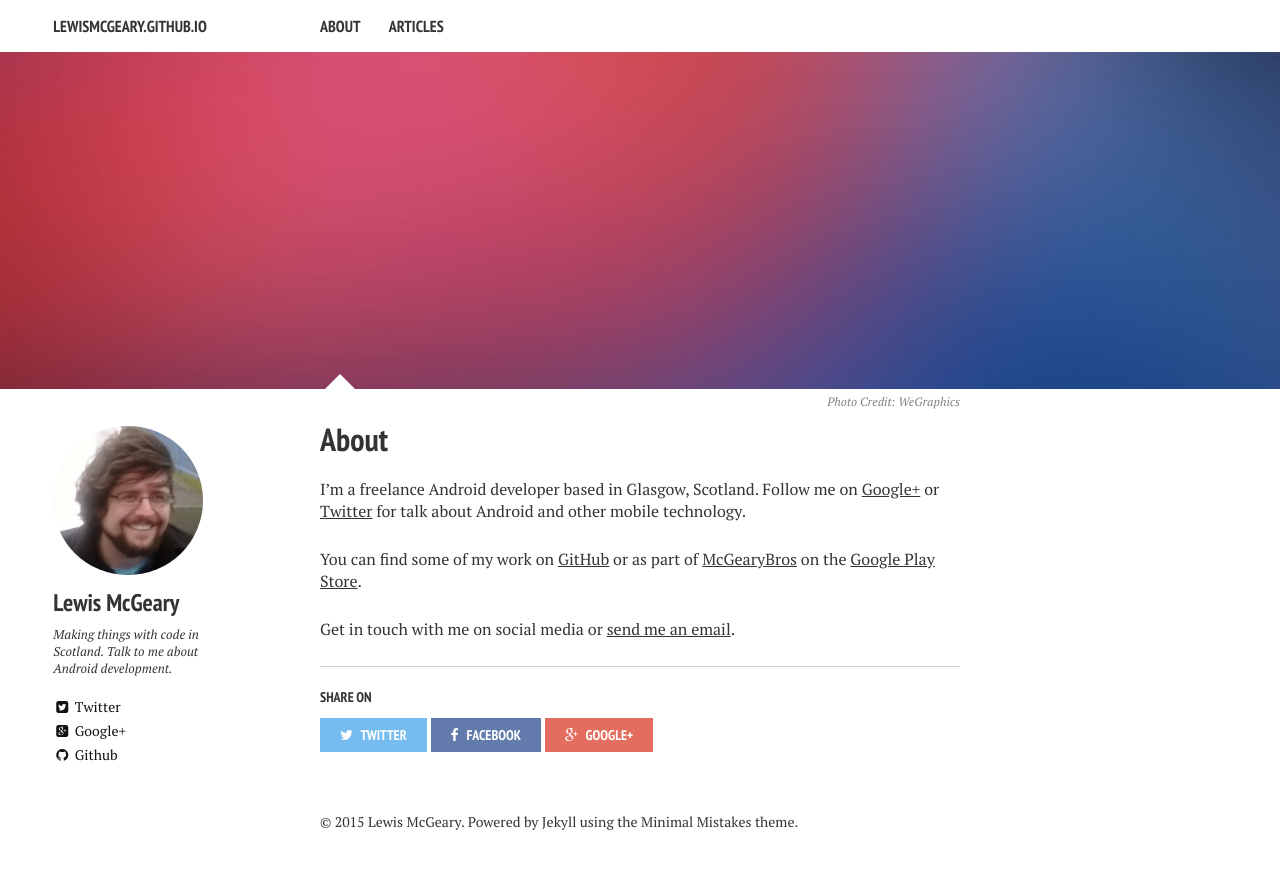
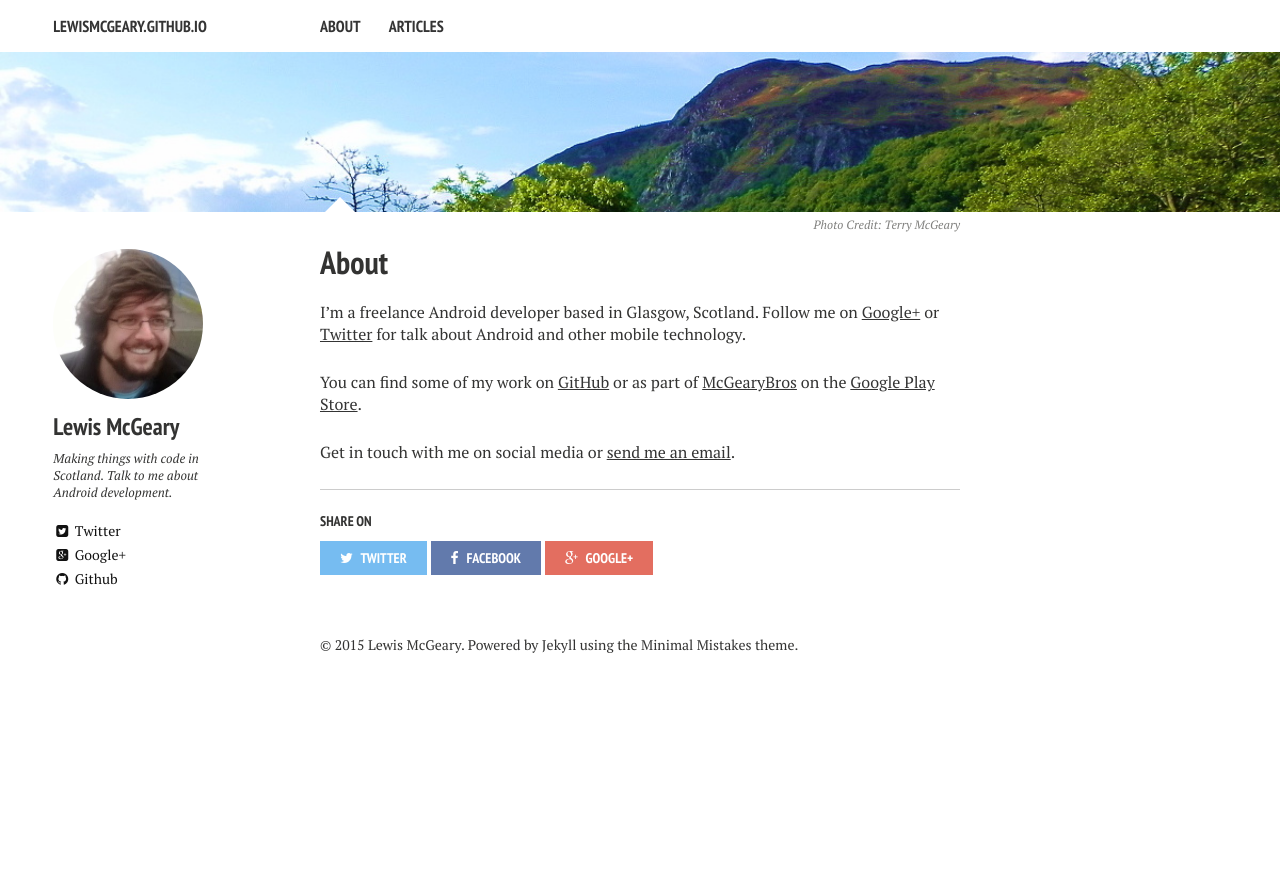
Before and after one commit to lewismcgeary/lewismcgeary.github.io, a Jekyll site: the page built from about/index.md, in a window 1280 px wide. Shown: the top 869 px of the page. Built offline with Jekyll 4.4.1, drawn with Linux system fonts in a browser that asks for light colours; nearby versions of some CDN libraries.

Commit message:
change about and posts index pages to use aberfoyle feature image

```diff
--- a/about/index.md
+++ b/about/index.md
@@ -5,9 +5,9 @@
 modified: 2014-08-08T20:53:07.573882-04:00
 comments: true
 image:
-  feature: sample-image-2.jpg
-  credit: WeGraphics
-  creditlink: http://wegraphics.net/downloads/free-ultimate-blurred-background-pack/
+    feature: slice_of_aberfoyle.jpg
+    credit: Terry McGeary
+    creditlink: https://www.polaroidblipfoto.com/entry/2368640
 ---
 
 I'm a freelance Android developer based in Glasgow, Scotland. Follow me on [Google+](https://plus.google.com/+LewisMcGeary/posts) or [Twitter](https://twitter.com/lewismcgeary) for talk about Android and other mobile technology.
```
Also changed, not shown: posts/index.md (+4 -0 lines).
